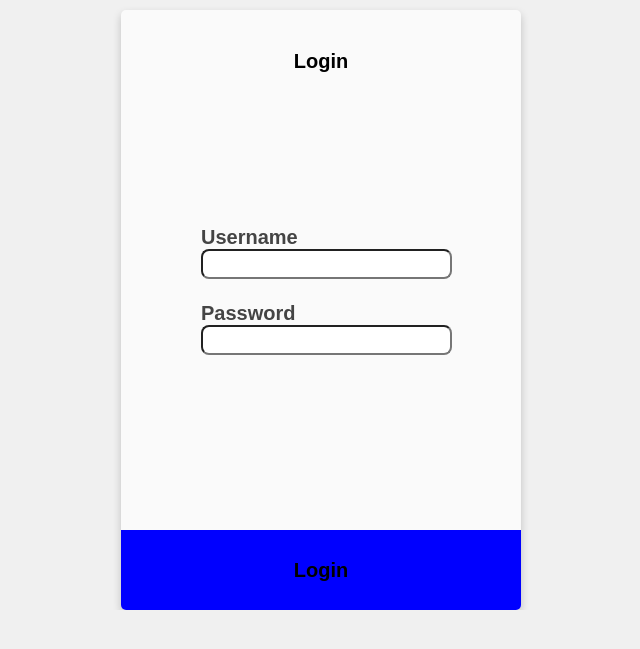
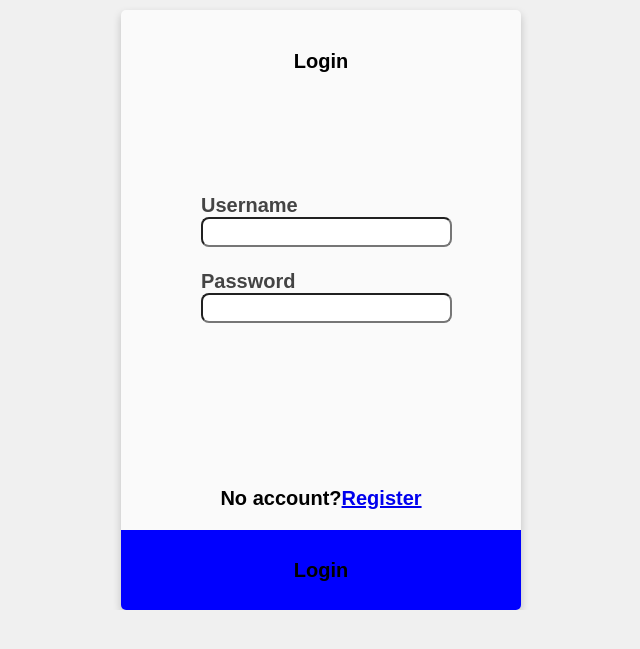
Before and after one commit to bijin-pradhan/retail-dashboard, a Python web app: template assignment3/frontend/templates/login.html in a window 1280 px wide. Shown: the part 70-719 px from the top of the page, without its empty margins (319-959 px from the left). Run offline with Jinja, Linux system fonts and the light colour scheme; the template is opened without the code that fills it, so the values that code supplies are empty.

Commit message:
closes #5

```diff
--- a/assignment3/backend/app.py
+++ b/assignment3/backend/app.py
@@ -1,6 +1,5 @@
 from flask import Flask
 from flask_cors import CORS
-from flask_jsglue import JSGlue
 from flask_jwt_extended import JWTManager
 from flask_restful import Api
 from flask_sqlalchemy import SQLAlchemy
@@ -18,4 +17,3 @@ app.config['JWT_CSRF_CHECK_FORM'] = True
 api = Api(app)
 jwt = JWTManager(app)
 db = SQLAlchemy()
-jsglue = JSGlue(app)
--- a/assignment3/frontend/templates/login.html
+++ b/assignment3/frontend/templates/login.html
@@ -28,6 +28,7 @@
                 <label for="lname">Password</label><br>
                 <input type="password" id="password" name="password"><br><br>
             </div>
+            <p>No account?<a href="{{ url_for('register') }}">Register</a></p>
             <input type="submit" value="Login">
         </form>
     </div>
```
Also changed, not shown: assignment3/README.md (added), assignment3/backend/data.db (added).
